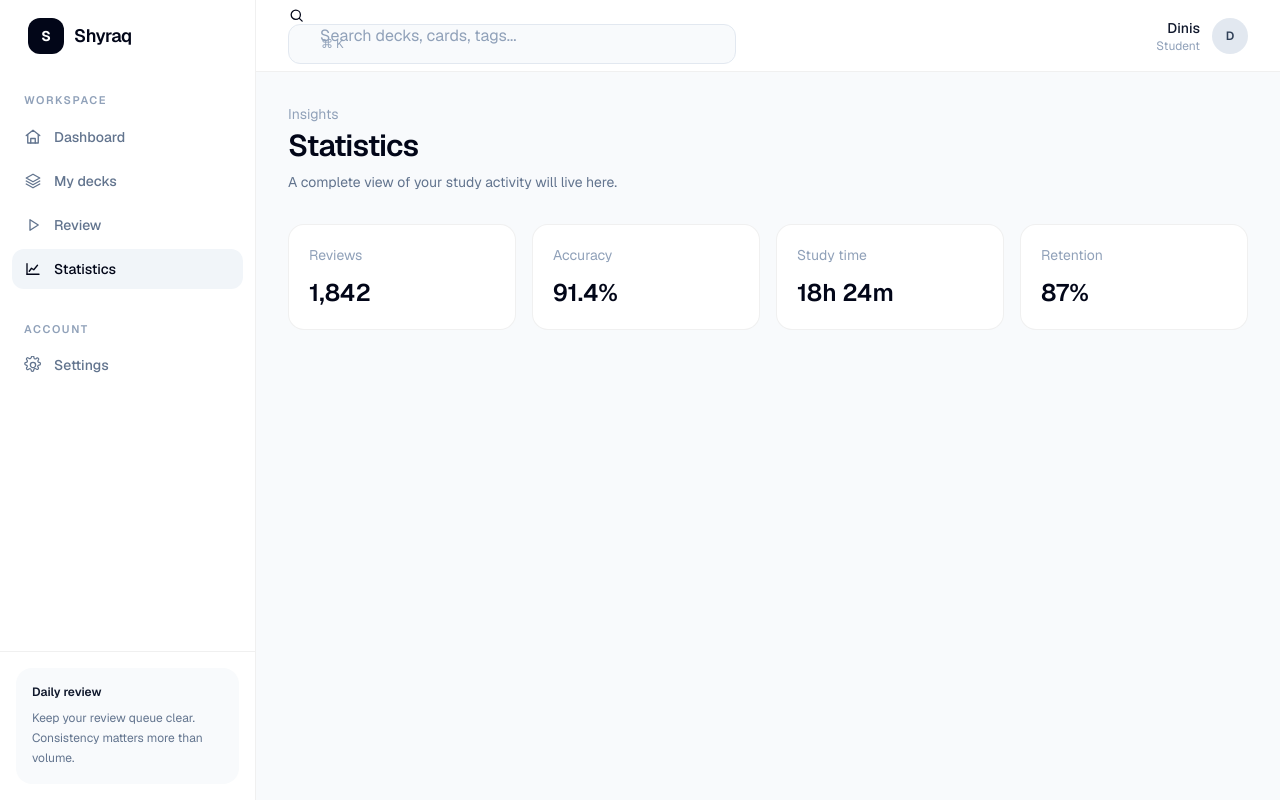
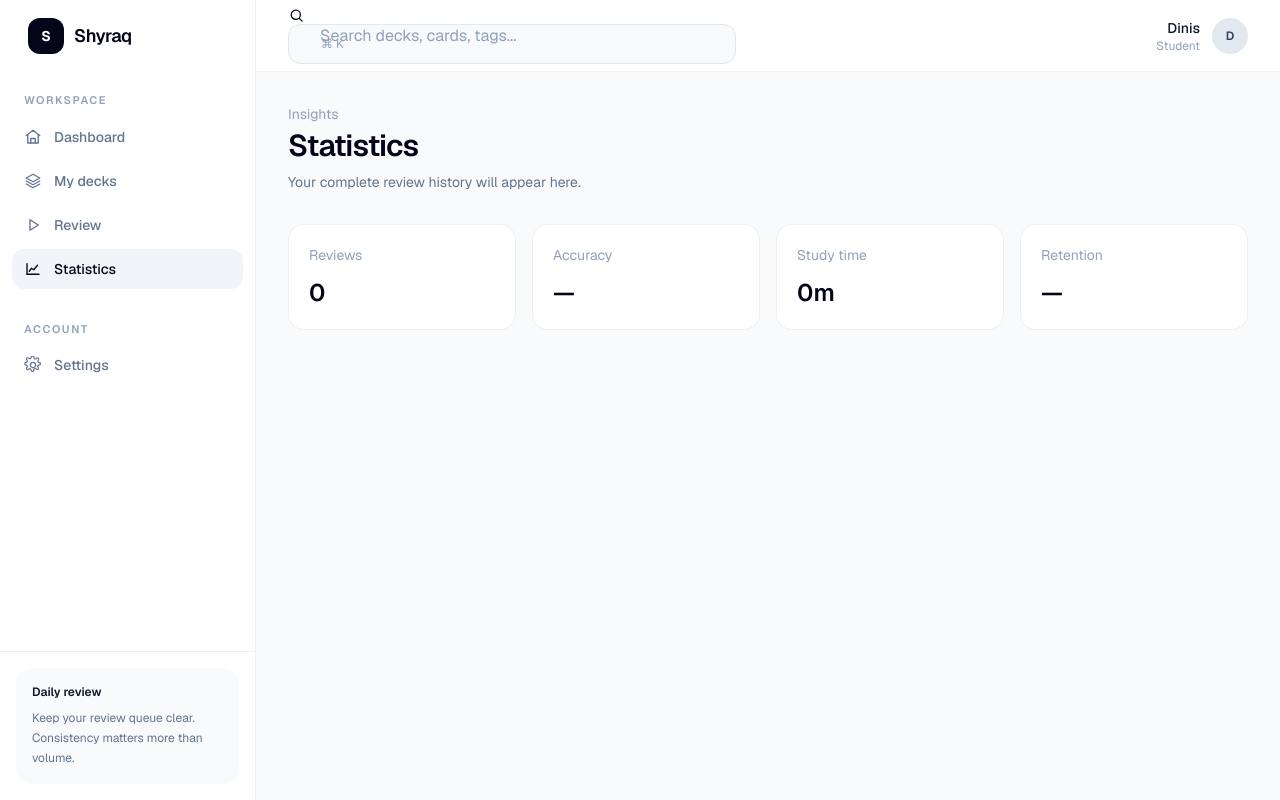
Before and after one commit to Dinislam2009/shyraq, a Next.js app: page /statistics in a window 1280 px wide. Built offline with nearby package versions, Linux system fonts and the light colour scheme.

Commit message:
feat: move src/app/statistics/page.tsx toward real data architecture

```diff
--- a/src/app/statistics/page.tsx
+++ b/src/app/statistics/page.tsx
@@ -1,14 +1,2 @@
 import { AppShell } from "@/components/app-shell";
-
-export default function StatisticsPage() {
-  return (
-    <AppShell>
-      <div className="mx-auto max-w-7xl px-5 py-8 sm:px-8">
-        <p className="text-sm text-slate-400">Insights</p><h1 className="mt-1 text-3xl font-semibold tracking-tight">Statistics</h1><p className="mt-2 text-sm text-slate-500">A complete view of your study activity will live here.</p>
-        <div className="mt-8 grid gap-4 md:grid-cols-2 lg:grid-cols-4">
-          {[["Reviews","1,842"],["Accuracy","91.4%"],["Study time","18h 24m"],["Retention","87%"]].map(([label,value]) => <div key={label} className="rounded-2xl border border-black/[0.06] bg-white p-5"><p className="text-sm text-slate-400">{label}</p><p className="mt-3 text-2xl font-semibold">{value}</p></div>)}
-        </div>
-      </div>
-    </AppShell>
-  );
-}
+export default function StatisticsPage(){return <AppShell><div className="mx-auto max-w-7xl px-5 py-8 sm:px-8"><p className="text-sm text-slate-400">Insights</p><h1 className="mt-1 text-3xl font-semibold tracking-tight">Statistics</h1><p className="mt-2 text-sm text-slate-500">Your complete review history will appear here.</p><div className="mt-8 grid gap-4 sm:grid-cols-2 lg:grid-cols-4">{[["Reviews","0"],["Accuracy","—"],["Study time","0m"],["Retention","—"]].map(([a,b])=><div key={a} className="rounded-2xl border border-black/[0.06] bg-white p-5"><p className="text-sm text-slate-400">{a}</p><p className="mt-3 text-2xl font-semibold">{b}</p></div>)}</div></div></AppShell>}
```
